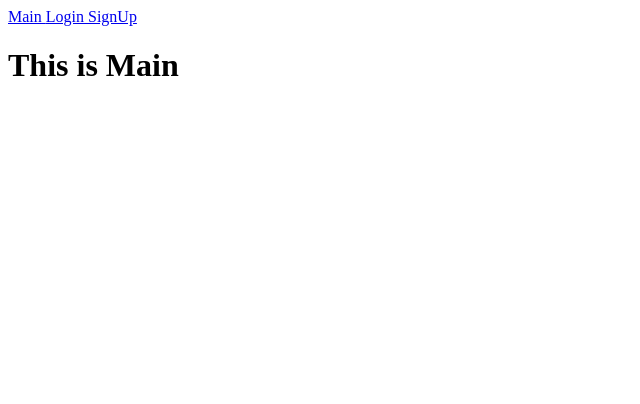
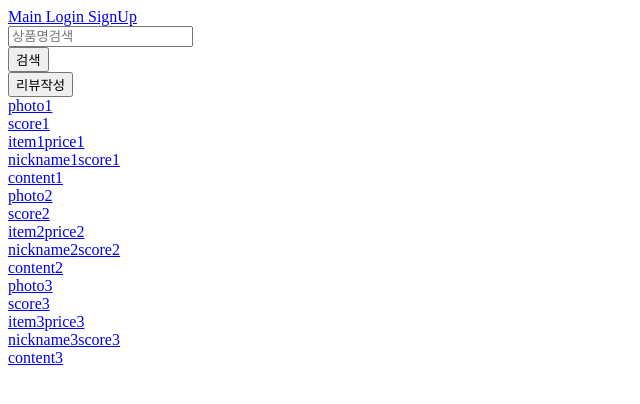
Before and after one commit to codestates/newDe, a React (Create React App) app in the folder client/: page / in a window 1280 px wide. Shown: the top 404 px of the page, without its empty margins (0-640 px from the left). Built offline with nearby package versions, Linux system fonts and the light colour scheme.

Commit message:
main, search, item component

```diff
--- a/client/src/components/Item.js
+++ b/client/src/components/Item.js
@@ -0,0 +1,26 @@
+function Item ( { item }) {
+    const review = item.review;
+
+    return (
+      <div>
+        <div>
+            {/*<img src={item.photo}/>*/}
+            <div>{item.photo}</div>
+            <span>{item.score}</span>
+        </div>
+        <div>
+            <div>
+                <span>{item.itemname}</span>
+                <span>{item.price}</span>
+            </div>
+            <div>
+                <span>{review.nickname}</span>
+                <span>{review.score}</span>
+            </div>
+            <div>{review.content}</div>
+        </div>
+      </div>
+    );
+  }
+
+export default Item;
--- a/client/src/components/Search.js
+++ b/client/src/components/Search.js
@@ -0,0 +1,29 @@
+import { useEffect } from "react";
+
+function Search( { setSearchedItem }) {
+  // 검색하면 검색창 비우기 나중 추가
+  useEffect(() => {
+      //axios
+  }, []);
+
+  const onSubmitHandler = (event) => {
+    console.log(event.target[0].value)
+    //axios
+    setSearchedItem(event.target[0].value)
+    event.preventDefault();
+  }
+
+  return (
+    <div>
+        <form onSubmit={onSubmitHandler}>
+            <input type='text' placeholder={'상품명검색'} ></input>
+            <div >
+                <button>검색</button>
+                <img />
+            </div>
+        </form>
+    </div>
+  )
+}
+
+export default Search;
--- /dev/null
+++ b/client/src/dummy/dummyItems.js
@@ -0,0 +1,43 @@
+const dummyItems = [
+    {
+        "itemid": 1,
+        "itemname": 'item1',
+        "price": 'price1',
+        "score": "score1",
+        "photo": "photo1",
+        "review": {
+            nickname : 'nickname1',
+            content : 'content1',
+            score : 'score1',
+            createdAt : 'createdAt1'
+        },
+    },
+    {
+        "itemid": 2,
+        "itemname": 'item2',
+        "price": 'price2',
+        "score": "score2",
+        "photo": "photo2",
+        "review": {
+            nickname : 'nickname2',
+            content : 'content2',
+            score : 'score2',
+            createdAt : 'createdAt2'
+        },
+    },
+    {
+        "itemid": 3,
+        "itemname": 'item3',
+        "price": 'price3',
+        "score": "score3",
+        "photo": "photo3",
+        "review": {
+            nickname : 'nickname3',
+            content : 'content3',
+            score : 'score3',
+            createdAt : 'createdAt3'
+        },
+    }
+]
+
+export default dummyItems;
--- a/client/src/pages/Main.js
+++ b/client/src/pages/Main.js
@@ -1,9 +1,25 @@
+import dummyItems from '../dummy/dummyItems';
 import Nav from '../components/Nav';
+import { Link } from 'react-router-dom';
+import { useState } from 'react';
+import Search from '../components/Search';
+import Item from '../components/Item';
 
 function Main () {
+  const [searchedItem, setSearchedItem] = useState([]);
+
   return (
     <div>
-      <h1>This is Main</h1>
+      <Search setSearchedItem={setSearchedItem} />
+      <button>리뷰작성</button>
+      <section>
+        {/* 나중에 dummydata 대신에 searchedItem으로 렌더링 */}
+        {dummyItems.map((item, idx) => {
+          return (
+            <Link to='/iteminfo' key={idx}><Item item={item} /></Link>
+          )
+        })}
+      </section>
 
     </div>
   );
```
